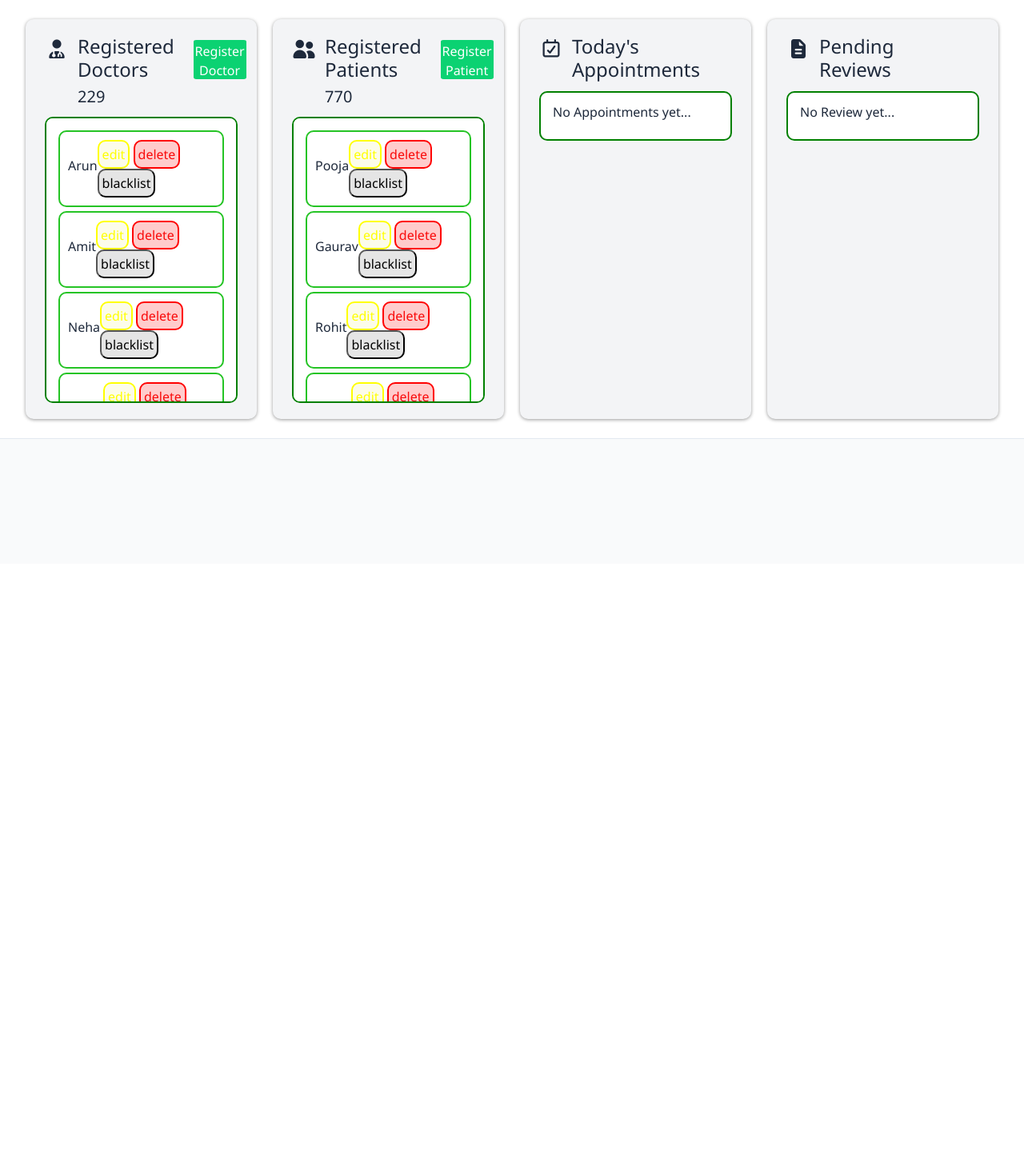
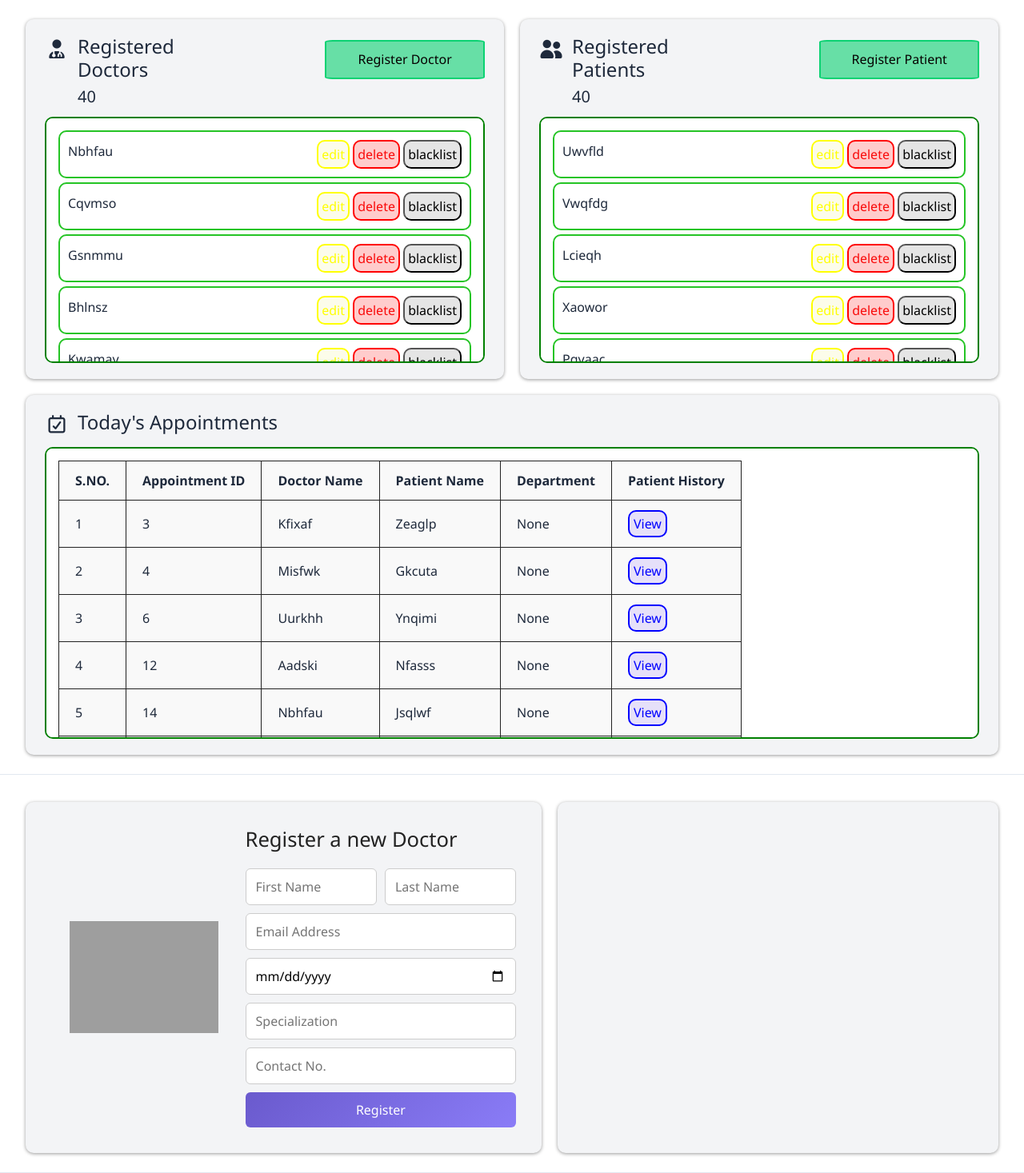
Before and after one commit to ManojKumar-IITM/Hospital-Staff-Project, a Flask app: page /Admin in a window 1280 px wide. Shown: the part 95-1562 px from the top of the page at 80% size. Before the commit the page ends 644 px from the top, so only its background shows below. Run offline with Flask 3, Linux system fonts and the light colour scheme; a user stored in the database is signed in; some libraries are stand-ins or nearby versions; grey boxes are pictures that could not be loaded.

Commit message:
Updated add doctor colunm in admin dashboard

```diff
--- a/app.py
+++ b/app.py
@@ -7,7 +7,7 @@ from application.models import *
 
 
 BASE_DIR = os.path.abspath(os.path.dirname(__file__))
-db_path = os.path.join(BASE_DIR, 'db_directory', 'Hospital_staff_database_large.db')
+db_path = os.path.join(BASE_DIR, 'db_directory', 'test_hospital_staff_bulk.db')
 
 
 
--- a/application/controllers.py
+++ b/application/controllers.py
@@ -1,5 +1,5 @@
 from flask import Flask,request,render_template,Blueprint,flash,redirect,url_for,session
-from .models import Members
+from .models import Members,Appointments
 from .database import db
 
 
@@ -87,6 +87,7 @@ def admin():
         total_patients = Members.query.filter_by(role='patient').count()
         doctors= Members.query.filter_by(role='doctor')
         patients= Members.query.filter_by(role='patient')
+        appointments = Appointments.query.filter_by(status='Booked')
 
         return render_template('admin.html',
                                username=username,
@@ -94,7 +95,8 @@ def admin():
                                total_doctors=total_doctors,
                                total_patients=total_patients,
                                doctors=doctors,
-                               patients=patients)
+                               patients=patients,
+                               Appointments=appointments)
 
 
 
--- a/static/css/admin.css
+++ b/static/css/admin.css
@@ -84,6 +84,7 @@ body {
   padding: 24px 32px;
   background: #fff;
   border-bottom: 1px solid #e2e8f0;
+  flex-wrap: wrap;
 
 }
 .statbox {
@@ -97,8 +98,14 @@ body {
   box-shadow: 0 1px 4px rgb(0 0 0 / 0.4);
   transition: box-shadow 0.3s;
   font-weight: 500;
-  max-height: 500px;
+  max-height: 450px;
 }
+
+.appointments {
+  flex:1.8;
+}
+
+
 
 .statboxupper {
   display: flex;
@@ -117,18 +124,18 @@ width: 40%;
 }
 
 
-#doctorviewallbutton {
+#registerbutton {
 margin-left: 20%;
 margin-top: 6px;
 height: 50%;
 width: 40%;
 border: 2px solid rgb(11, 210, 114);
 border-radius: 5%;
-background-color: rgb(11, 210, 114);
-color: white
+background-color: rgb(11, 210, 114,0.6);
+color: rgb(6, 0, 0)
 }
 
-#doctorviewallbutton:hover {
+#registerbutton:hover {
   box-shadow: 0 4px 10px rgba(8, 1, 21, 0.7);
 
 }
@@ -141,7 +148,23 @@ color: white
   border: 2px solid green;
 }
 
-.doclist {
+.appointmentlower {
+
+}
+
+.patienthistorybutton {
+    padding: 3px 5px 3px 5px;
+    border-radius: 10px;
+    border: 2px solid blue;
+    color: blue;
+    background-color: rgb(59, 2, 244,0.1);
+}
+
+.patienthistorybutton:hover {
+     box-shadow: 0 4px 10px rgba(8, 1, 21, 0.7);
+}
+
+.divlist {
   display: flex;
   background-color: white;
   padding: 10px;
@@ -152,15 +175,65 @@ color: white
   margin-bottom: 5px;
 }
 
-.doclist button {
+.divlist button {
   padding: 4px;
   border-radius: 10px;
   background-color: white;
 
 }
 
-.doclist button:hover {
+.divlist button:hover {
   box-shadow: 0 4px 10px rgba(8, 1, 21, 0.7);
+}
+
+
+table th, table td {
+    padding: 12px 20px; /* 12px top/bottom, 20px left/right */
+}
+
+table th ,td {
+    border: 1px solid #222;   /* Dark border for headings */
+    padding: 12px 20px;       /* Optional, for spacing */
+    background: #f9f9f9;      /* Optional, subtle background */
+}
+
+
+
+
+/* Additional Cards Css */
+.additional-cards {
+  display: flex;
+  justify-content: space-evenly;
+  gap: 20px;
+  padding: 24px 32px;
+  background: #fff;
+  border-bottom: 1px solid #e2e8f0;
+  flex-wrap: wrap;
+
+
+}
+
+.lowercards {
+  display: flex;
+  align-items: flex-start;
+  justify-content: space-between;
+  background-color: #f3f4f6;
+  margin: 10px 0 0 0px;
+  flex: 2.15;
+  border-radius: 10px;
+  padding:  32px  ;
+  min-height: 350px;
+  gap: 10px;
+  box-shadow: 0 1px 4px rgb(0 0 0 / 0.4);
+}
+
+.patienthistory {
+  flex: 1.8;
+}
+
+.adddoctor {
+  justify-content: center;
+  align-items: center;
 }
 
 
@@ -168,151 +241,76 @@ color: white
 
 
 
+/* add doctor div css  */
 
-
-
-
-/* Main-card styling */
-
-
-.main-cards {
+.doctor-icon {
+  flex: 0 0 40%;
   display: flex;
-  padding: 24px 32px;
-  gap: 24px;
-  background: #fff;
-  justify-content: space-around;
-  height: 500px;
-}
-
-.card {
-  background: #f3f4f6;
-  border-radius: 12px;
-  padding: 20px;
-  width: 33%;
-  box-shadow: 0 1px 4px rgb(0 0 0 / 0.1);
-}
-
-.quick-actions h3,
-.appointments h3,
-.patient-history h3 {
-  margin-top: 0;
-  margin-bottom: 16px;
-  font-weight: 700;
-  color: #334155;
-  display: flex;
-  justify-content: space-between;
+  justify-content: center;
   align-items: center;
 }
 
-.view-all {
-  font-size: 0.85rem;
-  color: #7c3aed;
-  text-decoration: none;
-  font-weight: 600;
-}
+.doctor-icon img {
+  height: 100%;
+  width: 80%;
+  max-width: 250px;
 
-.view-all:hover {
-  text-decoration: underline;
 }
 
 
 
-
-.action-btn {
-  width: 100%;
-  display: block;
-  text-align: left;
-  margin-bottom: 12px;
-  padding: 12px 16px;
-  border-radius: 8px;
-  border: none;
-  font-size: 0.9rem;
-  cursor: pointer;
-  font-weight: 600;
-  box-shadow: 0 1px 3px rgb(0 0 0 / 0.07);
-  transition: background 0.25s;
+.doctor-form h2 {
+  margin-bottom: 20px;
+  font-size: 1.6rem;
+  color: #222;
 }
 
-.action-btn small {
-  display: block;
-  font-weight: 400;
-  font-size: 0.7rem;
-  color: #475569;
-  margin-top: 2px;
+.doctor-form form {
+  display: flex;
+  flex-direction: column;
+  gap: 10px;
 }
 
-.action-btn.blue {
-  background: #3b82f6;
-  color: white;
+.name-fields {
+  display: flex;
+  gap: 10px;
 }
 
-.action-btn.blue:hover {
-  background: #2563eb;
+.name-fields input {
+  flex: 1;
 }
 
-.action-btn.green {
-  background: #10b981;
-  color: white;
+.doctor-form input {
+  padding: 10px 12px;
+  border-radius: 6px;
+  border: 1px solid #ccc;
+  font-size: 1rem;
+  width: 100%;
+  outline: none;
+  transition: border 0.3s;
 }
 
-.action-btn.green:hover {
-  background: #059669;
+.doctor-form input:focus {
+  border-color: #6a5acd;
 }
 
-.action-btn.purple {
-  background: #8b5cf6;
-  color: white;
+.doctor-form button {
+  /* margin-top: 10px; */
+  background: linear-gradient(135deg, #6a5acd, #8a7cf7);
+  color: #fff;
+  font-size: 1rem;
+  padding: 10px;
+  border: none;
+  border-radius: 6px;
+  cursor: pointer;
+  transition: background 0.3s;
 }
 
-.action-btn.purple:hover {
-  background: #6d28d9;
-}
-
-
-.quick-actions {
-    max-width: 15%;
+.doctor-form button:hover {
+  background: linear-gradient(135deg, #5b4bd8, #7762f1);
+  box-shadow: 0 1px 4px rgb(0 0 0 / 1);
 }
 
 
 
-
-
-
-.patient-history {
-  border-radius: 12px;
-  padding: 20px;
-  box-shadow: 0 1px 4px rgb(0 0 0 / 0.1);
-}
-
-.patient-history h3 {
-  color: #334155;
-  font-weight: 700;
-}
-
-.patient-history .search-bar {
-  display: flex;
-  margin: 12px 0 24px 0;
-  gap: 8px;
-}
-
-.patient-history input[type=search] {
-  flex: 1;
-  padding: 8px 12px;
-  border-radius: 6px;
-  border: 1px solid #cbd5e1;
-  font-size: 0.9rem;
-  outline: none;
-  transition: border-color 0.3s;
-}
-
-.patient-history button {
-  background: #3b82f6;
-  border: none;
-  border-radius: 6px;
-  padding: 8px 14px;
-  color: white;
-  font-weight: 600;
-  font-size: 0.9rem;
-  cursor: pointer;
-  transition: background 0.3s;
-}
+/* Patient history view button  */
--- a/templates/Admin.html
+++ b/templates/Admin.html
@@ -26,14 +26,14 @@
                 <div class="statboxupper">
                     <h4 class="icon"><i class="fa-solid fa-user-doctor stat-icon"></i></h4>
                     <div class="statdetails">
-                        <h4 >Registered Doctors</h4>
+                        <h4>Registered Doctors</h4>
                         <h5>{{total_doctors}}</h5>
                     </div>
-                    <button id="doctorviewallbutton">Register Doctor</button>
+                    <button id="registerbutton">Register Doctor</button>
                 </div>
                 <div class="statboxlower">
                     {% for doctor in doctors %}
-                        <div class="doclist" >
+                        <div class="divlist" >
                             <h6>{{doctor.first_name}}</h6>
                             <div class="doclistbutton">
                                 <button style="color: rgb(255, 255, 3); background-color: rgba(227, 227, 54, 0.1); border: 2px solid yellow ">edit</button>
@@ -57,11 +57,11 @@
                         <h4>Registered Patients</h4>
                         <h5>{{total_patients}}</h5>
                     </div>
-                    <button id="doctorviewallbutton">Register Patient</button>
+                    <button id="registerbutton">Register Patient</button>
                 </div>
                 <div class="statboxlower">
                     {% for patient in patients %}
-                        <div class="doclist" >
+                        <div class="divlist" >
                             <h6>{{patient.first_name}}</h6>
                             <div class="doclistbutton">
                                 <button style="color: rgb(255, 255, 3); background-color: rgba(227, 227, 54, 0.1); border: 2px solid yellow ">edit</button>
@@ -77,35 +77,68 @@
 
 
 
-            <div class="statbox">
-                <div class="statboxupper">
+            <div class="statbox appointments">
+                <div class="statboxupper appointmentupper">
                     <h4 class="icon"><i class="fa-regular fa-calendar-check stat-icon"></i></h4>
                     <div class="statdetails">
                         <h4>Today's Appointments</h4>
 
                     </div>
                 </div>
-                <div class="statboxlower">
-                    <h6>No Appointments yet...</h6>
+                <div class="statboxlower appointmentlower">
+                    <table border="1">
+                            <tr>
+                                <th>S.NO.</th>
+                                <th>Appointment ID</th>
+                                <th>Doctor Name</th>
+                                <th>Patient Name</th>
+                                <th>Department</th>
+                                <th>Patient History</th>
+                            </tr>
+                        {% for appointment in Appointments %}
+                            <tr>
+                                <td>{{loop.index}}</td>
+                                <td>{{appointment.appointment_id}}</td>
+                                <td>{{appointment.doctor.first_name}}</td>
+                                <td>{{appointment.patient.first_name}}</td>
+                                <td>None</td>
+                                <td><button class="patienthistorybutton">View</button></td>
+                            </tr>
+
+                        {%endfor%}
+                    </table>
                 </div>
             </div>
 
+    </section>
 
+    <section class="additional-cards">
 
+        <div class="lowercards adddoctor">
+                <div class="doctor-icon">
+                    <img src="https://cdn-icons-png.flaticon.com/512/387/387561.png" alt="Doctor Icon" />
+                </div>
 
+                <div class="doctor-form">
+                    <h2>Register a new Doctor</h2>
+                    <form>
+                        <div class="name-fields">
+                            <input type="text" placeholder="First Name" required />
+                            <input type="text" placeholder="Last Name" required />
+                        </div>
+                        <input type="email" placeholder="Email Address" required />
+                        <input type="date" placeholder="Date of Birth" required />
+                        <input type="text" placeholder="Specialization" required />
+                        <input type="tel" placeholder="Contact No." required />
+                        <button type="submit">Register</button>
+                    </form>
+                </div>
 
-            <div class="statbox">
-                <div class="statboxupper">
-                    <h4 class="icon"><i class="fa-solid fa-file-lines stat-icon"></i></h4>
-                    <div class="statdetails">
-                        <h4>Pending Reviews</h4>
+        </div>
 
-                    </div>
-                </div>
-                <div class="statboxlower">
-                    <h6> No Review yet...</h6>
-                </div>
-            </div>
+        <div class="lowercards patienthistory">
+
+        </div>
 
     </section>
 
```
Also changed, not shown: application/models.py (+13 -0 lines), migrations/versions/2b9c1e228109_.py (added, +36 -0 lines), migrations/versions/3f0b0318b71e_.py (added, +46 -0 lines), migrations/versions/59fa4fd26870_.py (added, +34 -0 lines), db_directory/Hospital_staff_database.db, db_directory/Hospital_staff_database_large.db, db_directory/test_hospital_staff_bulk.db (added).
